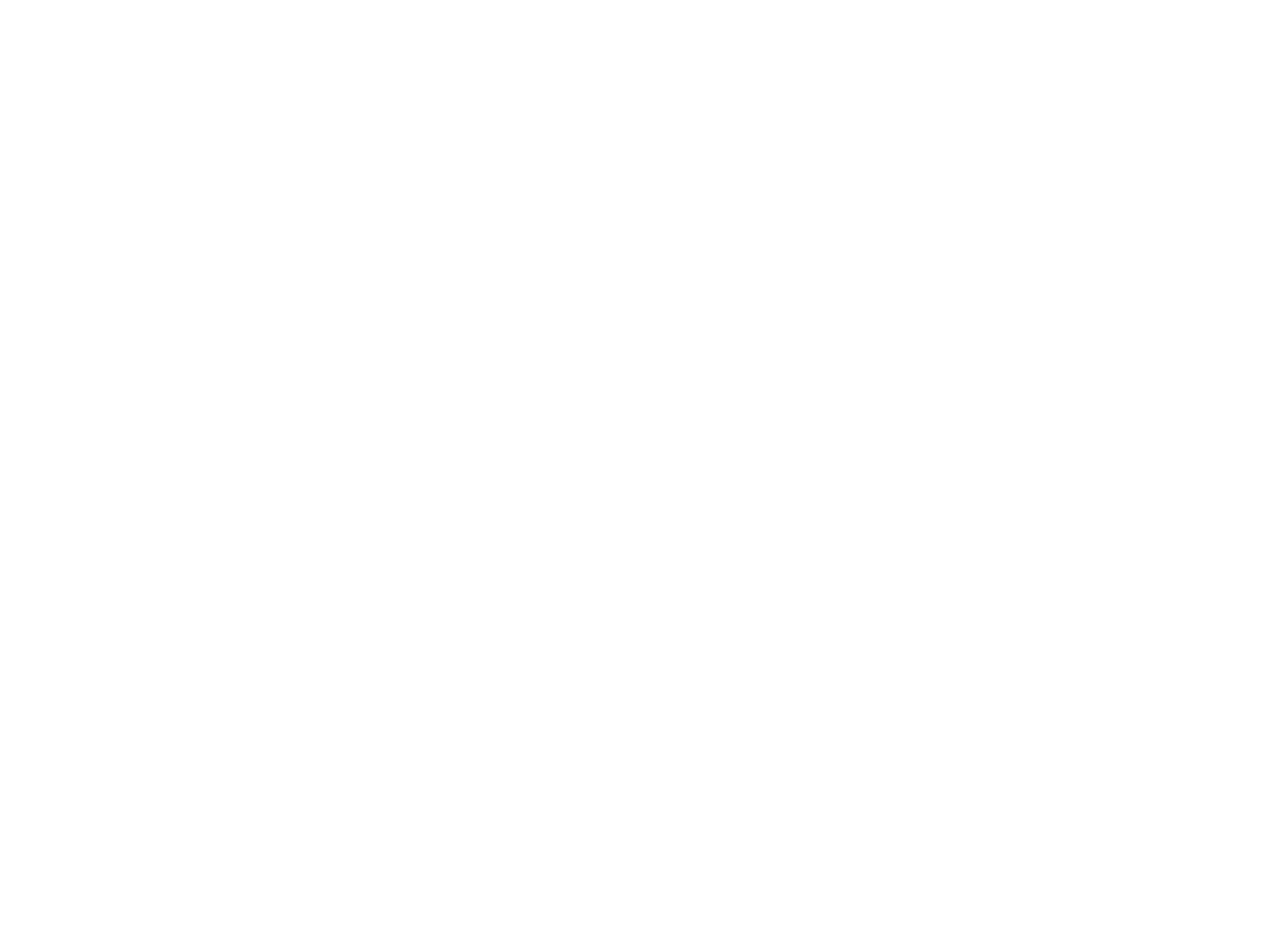
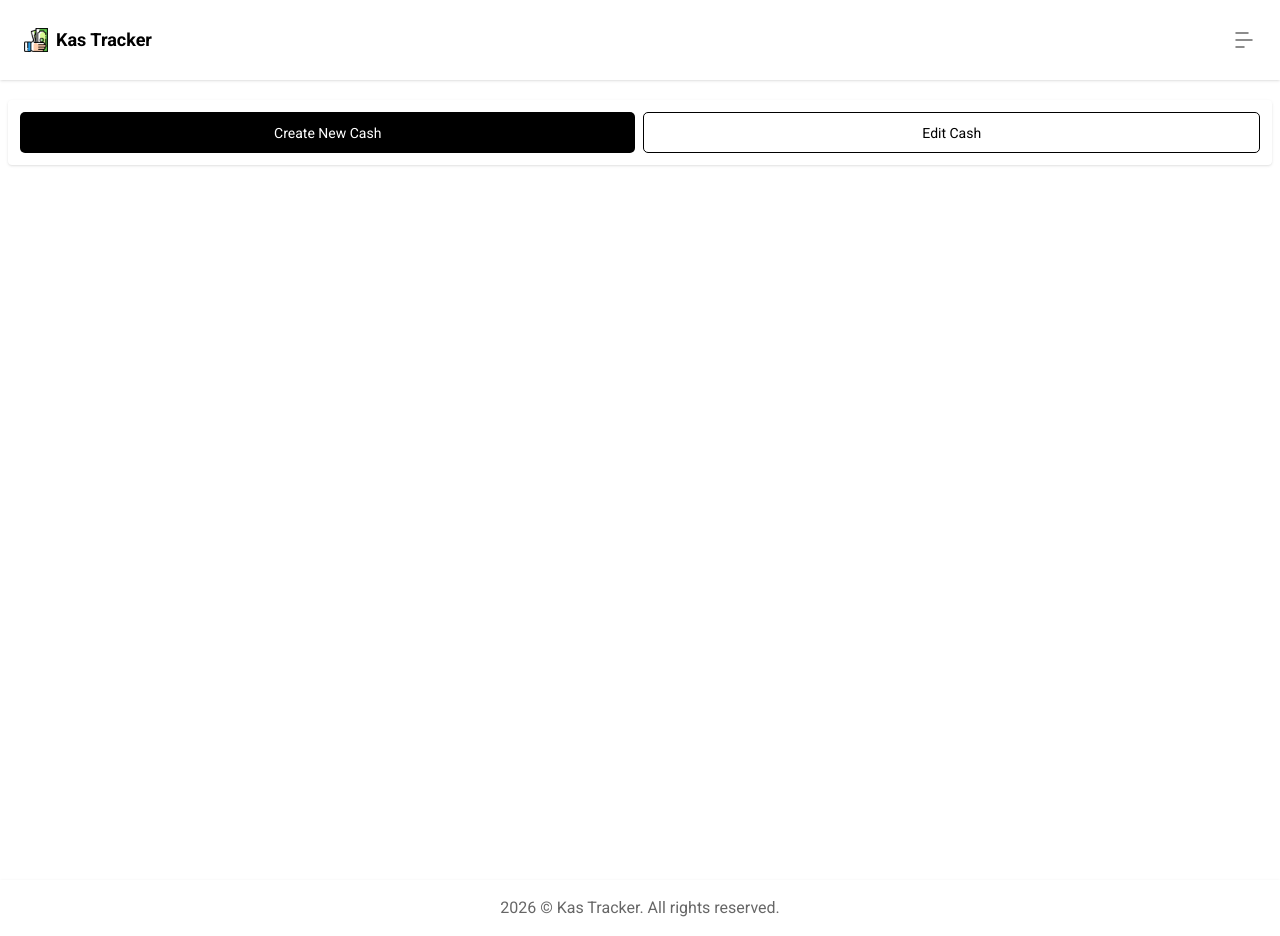
Before and after one commit to BangkitBayu/kas_tracker, a Vue app in the folder frontend/: page /dashboard/mycash in a window 1280 px wide. Before the commit this address had no page. Before the commit the page ends 800 px from the top, so only its background shows below. Built offline with nearby package versions, Linux system fonts and the light colour scheme.

Commit message:
style(mycash): make mycash page ui

```diff
--- /dev/null
+++ b/frontend/src/BaseTemplate.vue
@@ -0,0 +1,11 @@
+<script setup lang="js">
+import Footer from './components/Footer.vue';
+import Header from './components/Header.vue';
+
+</script>
+
+<template>
+    <Header></Header>
+    <slot name="main"></slot>
+    <Footer></Footer>
+</template>
--- a/frontend/src/components/BaseButton.vue
+++ b/frontend/src/components/BaseButton.vue
@@ -18,7 +18,10 @@
 
 const rulesVariant = {
     primary: 'bg-primary text-white',
-    danger:  'bg-red-500 text-white'
+    primaryOutline: 'bg-transparent border border-primary text-primary',
+    danger:  'bg-red-500 text-white',
+    black: 'bg-black text-white hover:bg-black/80',
+    blackOutline: 'bg-transparent border border-black text-black hover:bg-black hover:text-white'
 }
 
 // console.log(rulesVariant.value)
@@ -26,7 +29,7 @@
 
 <template>
     <button :id="btnProps.id" :type="btnProps.type"
-        :class="[rulesVariant[btnProps.variant] || '', 'rounded-[5px] w-full p-[0.6rem] text-sm']">
+        :class="[rulesVariant[btnProps.variant] || '', 'rounded-[5px] w-full p-[0.6rem] text-sm transition-all ease-in duration-300']">
         <slot></slot>
     </button>
 </template>
--- a/frontend/src/components/Footer.vue
+++ b/frontend/src/components/Footer.vue
@@ -0,0 +1,7 @@
+<script setup lang="js"></script>
+
+<template>
+    <footer class=" w-full p-4 shadow bg-white bottom-0 relative text-center text-black/60">
+        <p><span>{{ new Date().getFullYear() }}</span> &copy; Kas Tracker. All rights reserved.</p>
+    </footer>
+</template>
--- a/frontend/src/components/Header.vue
+++ b/frontend/src/components/Header.vue
@@ -10,7 +10,7 @@
 
 </script>
 <template>
-    <header class="top-0 w-full min-h-20 shadow relative flex justify-between items-center px-6 py-2">
+    <header class="top-0 w-full min-h-20 shadow relative flex justify-between items-center px-6 py-2 z-10">
         <div class="logo flex items-center gap-2">
             <img src="../assets/img/kas-tracker-logo.png" alt="logo" class=" w-6">
             <h1 class="font-bold text-lg">Kas Tracker</h1>
@@ -36,7 +36,7 @@
             <div>
                 <h3 class=" font-medium text-black/60 text-sm">Manage</h3>
                 <ul class=" flex flex-col  text-black/60 text-lg mt-3 items-start gap-y-4 w-full">
-                    <router-link :to='{name: "cash"}' class=" group">
+                    <router-link :to='{name: "mycash"}' class=" group">
                         <li class=" p-2 flex items-center justify-center">
                             <svg class="mr-2 stroke-black/60 group-hover:stroke-primary" xmlns="http://www.w3.org/2000/svg"
                                 width="24" height="24" viewBox="0 0 24 24">
@@ -50,7 +50,7 @@
                             <p class=" group-hover:text-primary">My Cash</p>
                         </li>
                     </router-link>
-                    <router-link :to='{name: "cash"}' class=" group">
+                    <router-link :to='{name: "transaction"}' class=" group">
                         <li class="p-2 flex items-center justify-center w-full">
                             <svg class="mr-2 stroke-black/60 group-hover:stroke-primary" xmlns="http://www.w3.org/2000/svg" width="24" height="24"
                                 viewBox="0 0 24 24">
--- /dev/null
+++ b/frontend/src/features/manage/Mycash.vue
@@ -0,0 +1,17 @@
+<script setup lang="js">
+import BaseTemplate from '../../BaseTemplate.vue';
+import BaseButton from '../../components/BaseButton.vue';
+
+</script>
+<template>
+    <BaseTemplate>
+        <template #main>
+            <main class=" min-h-screen p-2">
+                <div class=" flex gap-2 mt-3 shadow w-full p-3 rounded">
+                    <BaseButton :id="'createNewCashBtn'" :type="'button'" :variant="'black'">Create New Cash</BaseButton>
+                    <BaseButton :id="'editCashBtn'" :type="'button'" :variant="'blackOutline'">Edit Cash</BaseButton>
+                </div>
+            </main>
+        </template>
+    </BaseTemplate>
+</template>
--- /dev/null
+++ b/frontend/src/features/manage/Transaction.vue
@@ -0,0 +1,6 @@
+<script setup lang="js">
+</script>
+
+<template>
+
+</template>
--- /dev/null
+++ b/frontend/src/features/menu/Dashboard.vue
@@ -0,0 +1,14 @@
+<script setup lang="js">
+import Footer from '../../components/Footer.vue';
+import Header from '../../components/Header.vue';
+</script>
+
+<template>
+    <div>
+        <Header></Header>
+        <main class="p-6 min-h-screen">
+
+        </main>
+        <Footer></Footer>
+    </div>
+</template>
--- a/frontend/src/pages/Dashboard.vue
+++ /dev/null
@@ -1,10 +0,0 @@
-<script setup lang="js">
-import Header from '../components/Header.vue';
-</script>
-
-<template>
-    <div>
-<Header></Header>
-        <!-- <Sidebar></Sidebar> -->
-    </div>
-</template>
--- a/frontend/src/route.js
+++ b/frontend/src/route.js
@@ -1,7 +1,9 @@
 import { createRouter, createWebHistory } from "vue-router";
-import Dashboard from "./pages/Dashboard.vue";
-import Login from "./pages/auth/Login.vue";
-import Register from "./pages/auth/register.vue";
+import Dashboard from "./features/menu/Dashboard.vue";
+import Login from "./features/auth/Login.vue";
+import Register from "./features/auth/register.vue";
+import Mycash from "./features/manage/Mycash.vue";
+import Transaction from "./features/manage/Transaction.vue";
 
 const routes = [
   {
@@ -20,10 +22,15 @@
     component: Dashboard,
   },
   {
-    path: "/dashboard/cash",
-    name: "cash",
-    // component: Das
-  }
+    path: "/dashboard/mycash",
+    name: "mycash",
+    component: Mycash,
+  },
+  {
+    path: "/dashboard/transaction",
+    name: "transaction",
+    component: Transaction,
+  },
 ];
 
 export const router = createRouter({
```
Also changed, not shown: frontend/src/features/auth/Login.vue (renamed from frontend/src/pages/auth/login.vue), frontend/src/features/auth/Register.vue (renamed from frontend/src/pages/auth/register.vue).
